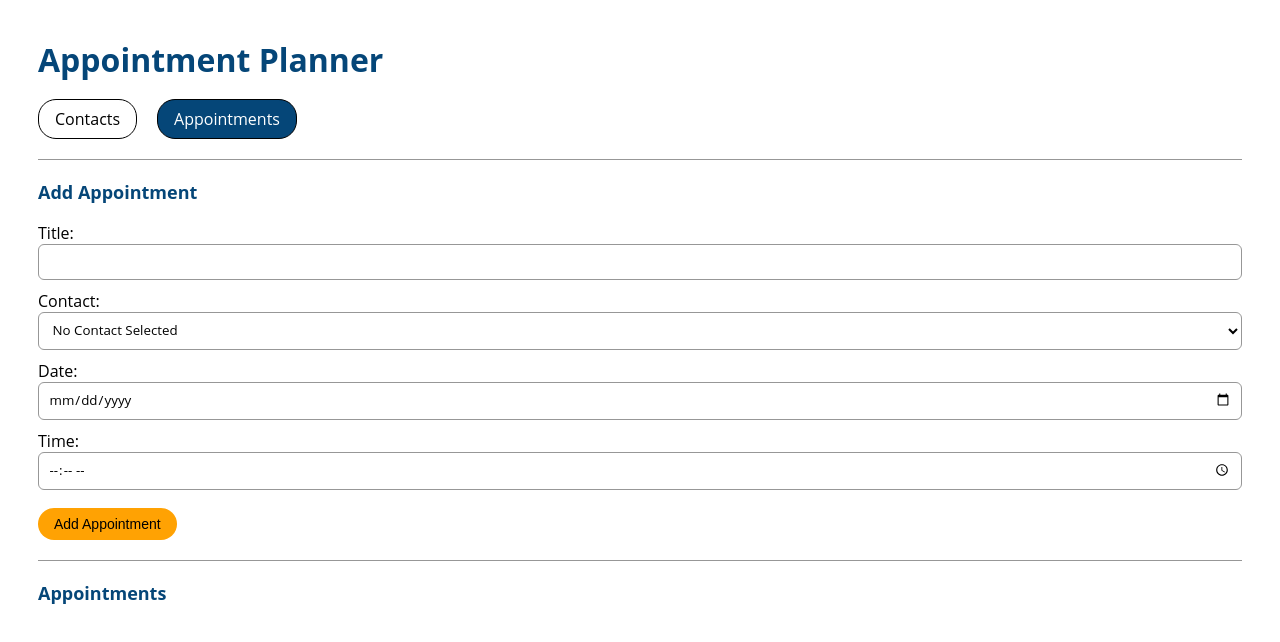
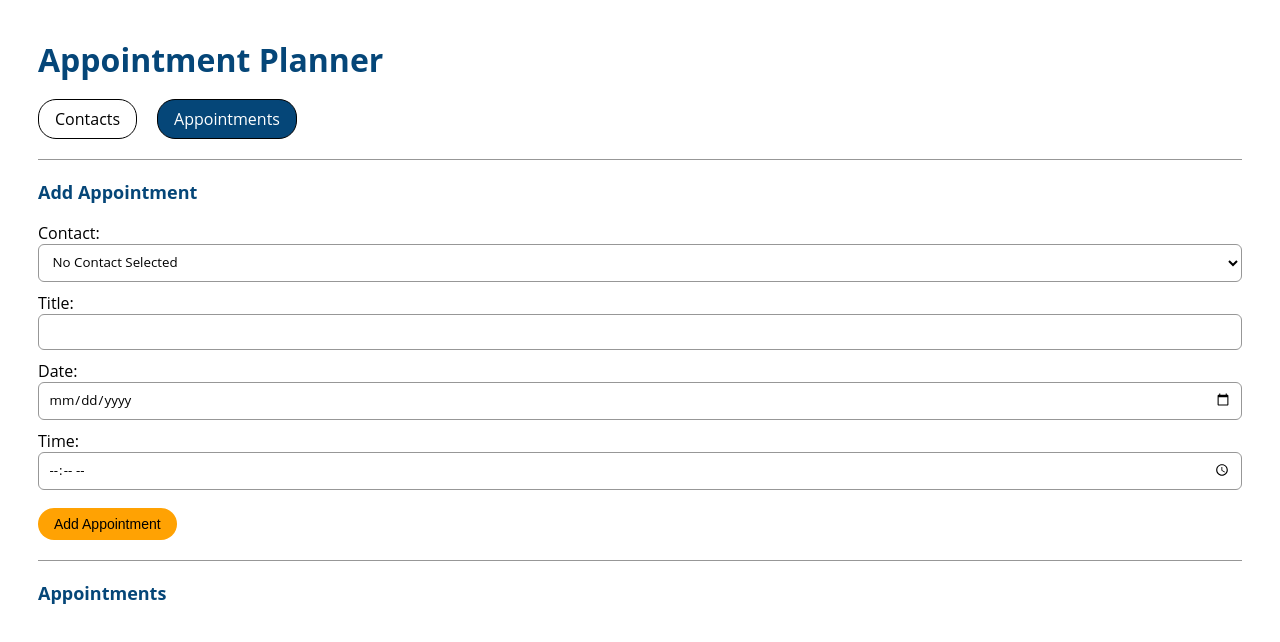
Before and after one commit to bindifilippo/appointment-planner, a React (Create React App) app: page /appointments in a window 1280 px wide. Shown: the top 642 px of the page. Built offline with nearby package versions, Linux system fonts and the light colour scheme.

Commit message:
usability improvement

```diff
--- a/src/components/appointmentForm/AppointmentForm.js
+++ b/src/components/appointmentForm/AppointmentForm.js
@@ -29,21 +29,21 @@ export const AppointmentForm = ({
   return (
     <form onSubmit={handleSubmit}>
       <label>
+        Contact:
+        <ContactPicker
+          contacts={contacts}
+          value={contact}
+          onChange={(e) => setContact(e.target.value)}
+        />
+      </label>
+
+      <label>
         Title:
         <input
           type="text"
           value={title}
           onChange={(e) => setTitle(e.target.value)}
           required
-        />
-      </label>
-
-      <label>
-        Contact:
-        <ContactPicker
-          contacts={contacts}
-          value={contact}
-          onChange={(e) => setContact(e.target.value)}
         />
       </label>
 
```
